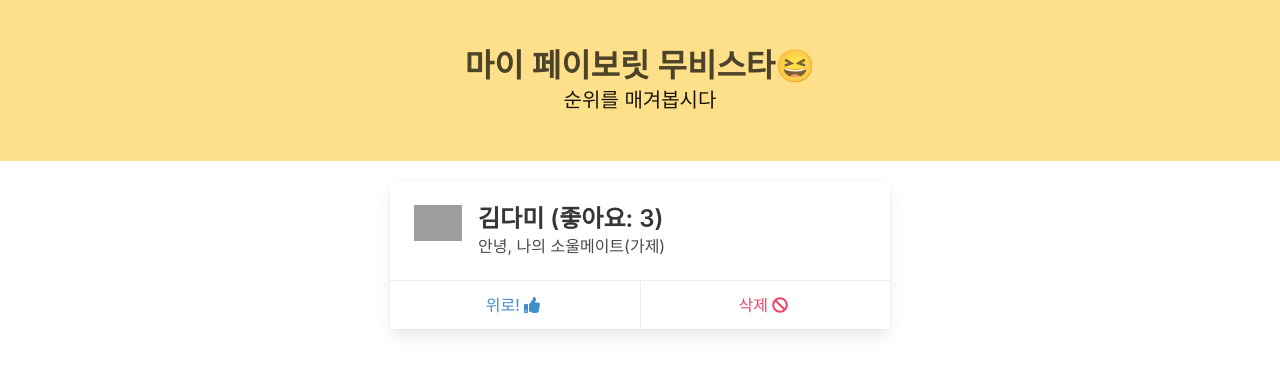
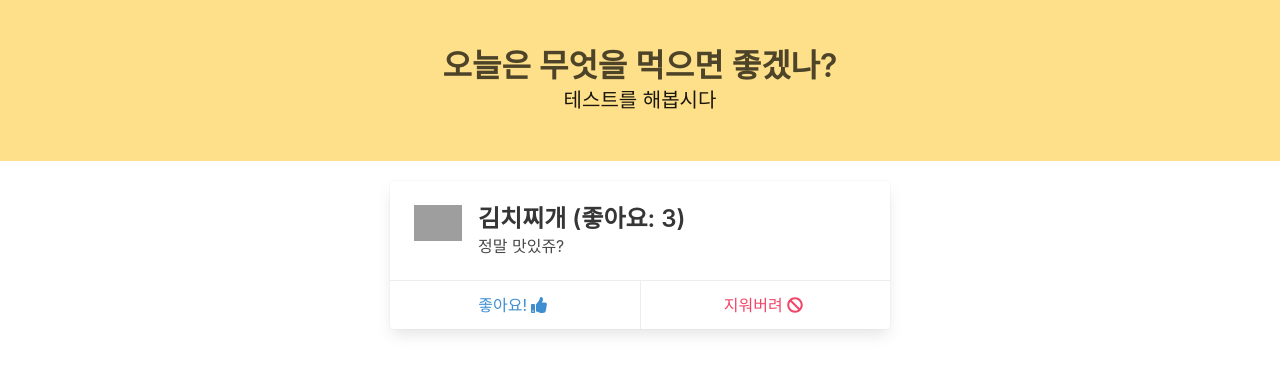
Before and after one commit to dlswjd/makingchallenge, a Flask app: page / in a window 1280 px wide. Shown: the top 374 px of the page. Run offline with Flask 2, Linux system fonts and the light colour scheme; some libraries are stand-ins or nearby versions; grey boxes are pictures that could not be loaded.

Commit message:
modified html

```diff
--- a/templates/index.html
+++ b/templates/index.html
@@ -3,7 +3,7 @@
     <head>
         <meta charset="UTF-8"/>
         <meta name="viewport" content="width=device-width, initial-scale=1.0"/>
-        <title>마이 페이보릿 무비스타 | 프론트-백엔드 연결 마지막 예제!</title>
+        <title>오늘은 무엇을 먹을까요?</title>
         <script src="https://ajax.googleapis.com/ajax/libs/jquery/3.5.1/jquery.min.js"></script>
         <link rel="stylesheet" href="https://cdn.jsdelivr.net/npm/bulma@0.8.0/css/bulma.min.css"/>
         <script defer src="https://use.fontawesome.com/releases/v5.3.1/js/all.js"></script>
@@ -74,10 +74,10 @@
             <div class="hero-body">
                 <div class="container center">
                     <h1 class="title">
-                        마이 페이보릿 무비스타😆
+                        오늘은 무엇을 먹으면 좋겠나?
                     </h1>
                     <h2 class="subtitle">
-                        순위를 매겨봅시다
+                        테스트를 해봅시다
                     </h2>
                 </div>
             </div>
@@ -89,26 +89,26 @@
                         <div class="media-left">
                             <figure class="image is-48x48">
                                 <img
-                                        src="https://search.pstatic.net/common/?src=https%3A%2F%2Fssl.pstatic.net%2Fsstatic%2Fpeople%2Fportrait%2F201807%2F20180731143610623-6213324.jpg&type=u120_150&quality=95"
+                                        src="https://happypot2u.com/image/happypot2u/image/data/korean%20cuisine.png"
                                         alt="Placeholder image"
                                 />
                             </figure>
                         </div>
                         <div class="media-content">
-                            <a href="#" target="_blank" class="star-name title is-4">김다미 (좋아요: 3)</a>
-                            <p class="subtitle is-6">안녕, 나의 소울메이트(가제)</p>
+                            <a href="#" target="_blank" class="star-name title is-4">김치찌개 (좋아요: 3)</a>
+                            <p class="subtitle is-6">정말 맛있쥬?</p>
                         </div>
                     </div>
                 </div>
                 <footer class="card-footer">
                     <a href="#" onclick="likeStar('김다미')" class="card-footer-item has-text-info">
-                        위로!
+                        좋아요!
                         <span class="icon">
               <i class="fas fa-thumbs-up"></i>
             </span>
                     </a>
                     <a href="#" onclick="deleteStar('김다미')" class="card-footer-item has-text-danger">
-                        삭제
+                        지워버려
                         <span class="icon">
               <i class="fas fa-ban"></i>
             </span>
```
